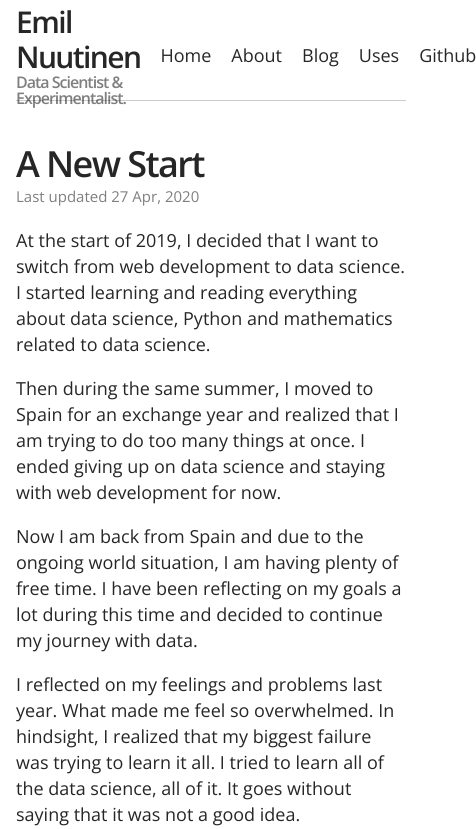
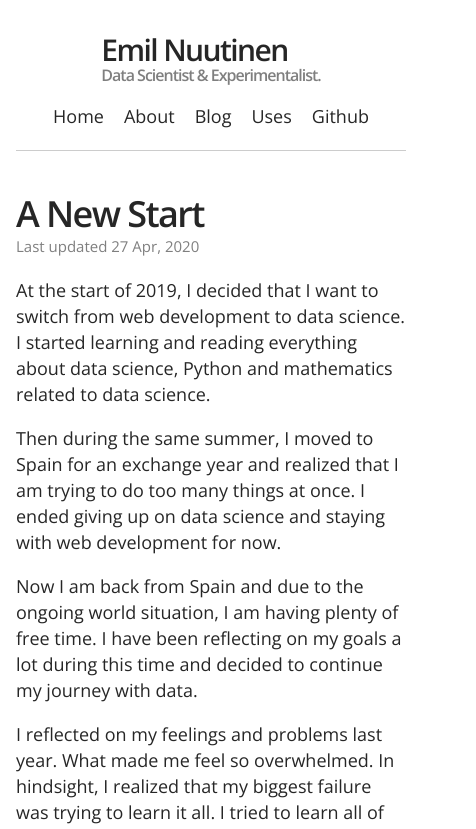
Before and after one commit to emilrwx/emilrwx_website, a Next.js app: page /posts/a-new-start in a window 390 px wide. Shown: the top 829 px of the page, 476 px wide, since content can reach past the window. Built offline with nearby package versions, Linux system fonts and the light colour scheme.

Commit message:
Make header responsive

```diff
--- a/styles/Header.module.css
+++ b/styles/Header.module.css
@@ -56,9 +56,28 @@
   margin-left: 20px;
 }
 
+.menu a:first-child {
+  margin-left: 0;
+}
+
 .menu a:hover {
   color: var(--blue);
-  text-decoration: underline;
 }
 
-@media only screen and (max-width: 750px) {}
+@media only screen and (max-width: 750px) {
+  .header {
+    height: 150px;
+  }
+
+  .content {
+    align-items: center;
+    display: flex;
+    flex-direction: column;
+    justify-content: space-between;
+    align-items: center;
+  }
+
+  .titleContainer {
+    margin-bottom: 20px;
+  }
+}
```
